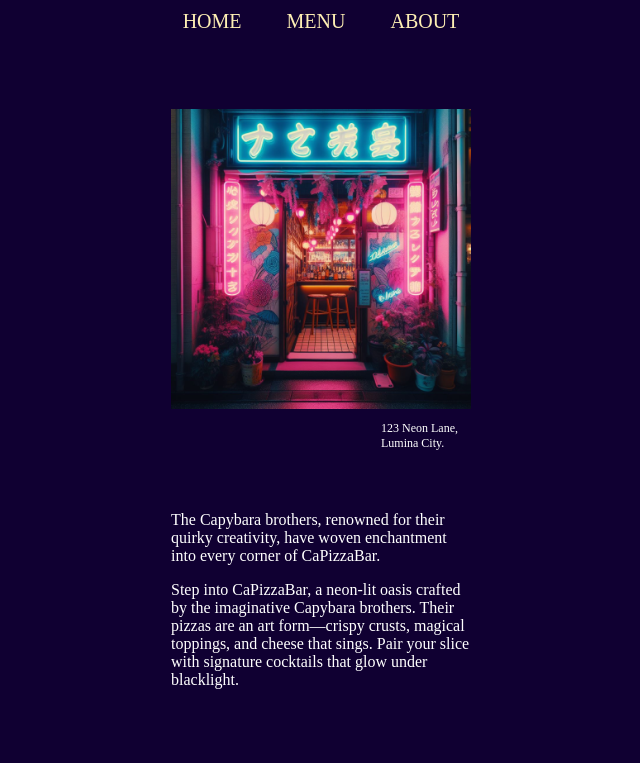
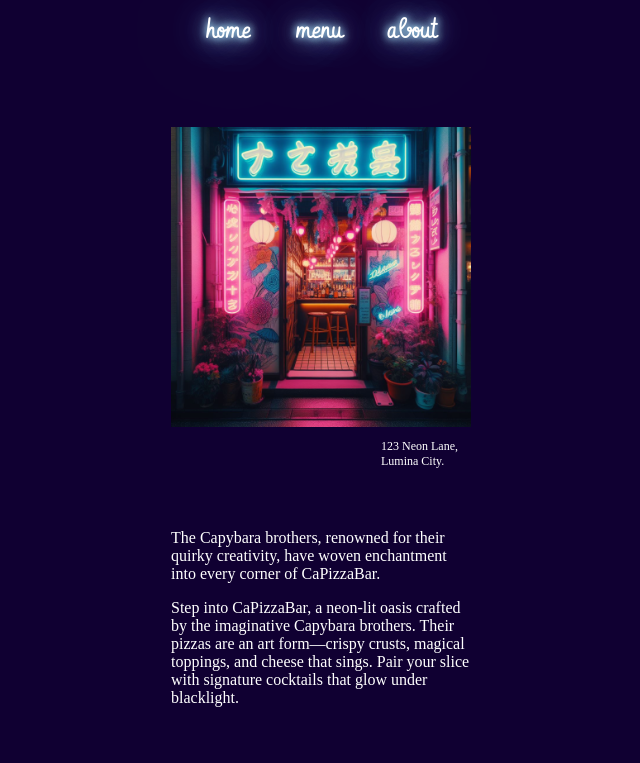
Before and after one commit to Lucas-AVS/restaurant-page, a website built with webpack: page src/index.html in a window 1280 px wide. Shown: the part 154-917 px from the top of the page, without its empty margins (319-959 px from the left). Built offline with nearby package versions, Linux system fonts and the light colour scheme.

Commit message:
feat: Add neon effect to navbar in header

```diff
--- a/src/pages/header.js
+++ b/src/pages/header.js
@@ -11,13 +11,13 @@ export default function createHeader() {
 
   const homeLi = document.createElement("li");
   homeLi.className = "home";
-  homeLi.textContent = "HOME";
+  homeLi.textContent = "home";
   const menuLi = document.createElement("li");
   menuLi.className = "menu";
-  menuLi.textContent = "MENU";
+  menuLi.textContent = "menu";
   const aboutLi = document.createElement("li");
   aboutLi.className = "about";
-  aboutLi.textContent = "ABOUT";
+  aboutLi.textContent = "about";
 
   ul.appendChild(homeLi);
   ul.appendChild(menuLi);
--- a/src/styles/header.css
+++ b/src/styles/header.css
@@ -1,3 +1,10 @@
+@font-face {
+    font-family: 'Vibur';
+    src: url('../assets/Vibur-Regular.woff2') format('woff2');
+    font-weight: 400;
+    font-style: normal;
+  }
+
 .container {
     display: flex;
     flex-direction: column;
@@ -18,12 +25,32 @@
 }
 
 .container ul li{
-    font-size: 1.25rem;
-    color: var(--yellow);
+    color: var(--white);
+    text-shadow:
+        0 0 7px var(--blue200),
+        0 0 10px var(--blue200),
+        0 0 21px var(--blue200),
+        0 0 42px var(--blue200),
+        0 0 82px var(--blue200),
+        0 0 92px var(--blue200),
+        0 0 102px var(--blue200),
+        0 0 151px var(--blue200);
+
+    font-family: 'Vibur';
+    font-size: 1.75rem;;
 }
 
 .container ul li:hover {
-    color: blueviolet;
+    color: var(--white);
+    text-shadow:
+        0 0 7px var(--wine),
+        0 0 10px var(--wine),
+        0 0 21px var(--wine),
+        0 0 42px var(--blue200),
+        0 0 82px var(--blue200),
+        0 0 92px var(--blue200),
+        0 0 102px var(--blue200),
+        0 0 151px var(--blue200);
     cursor: pointer;
     font-weight: bold;
 }
```
